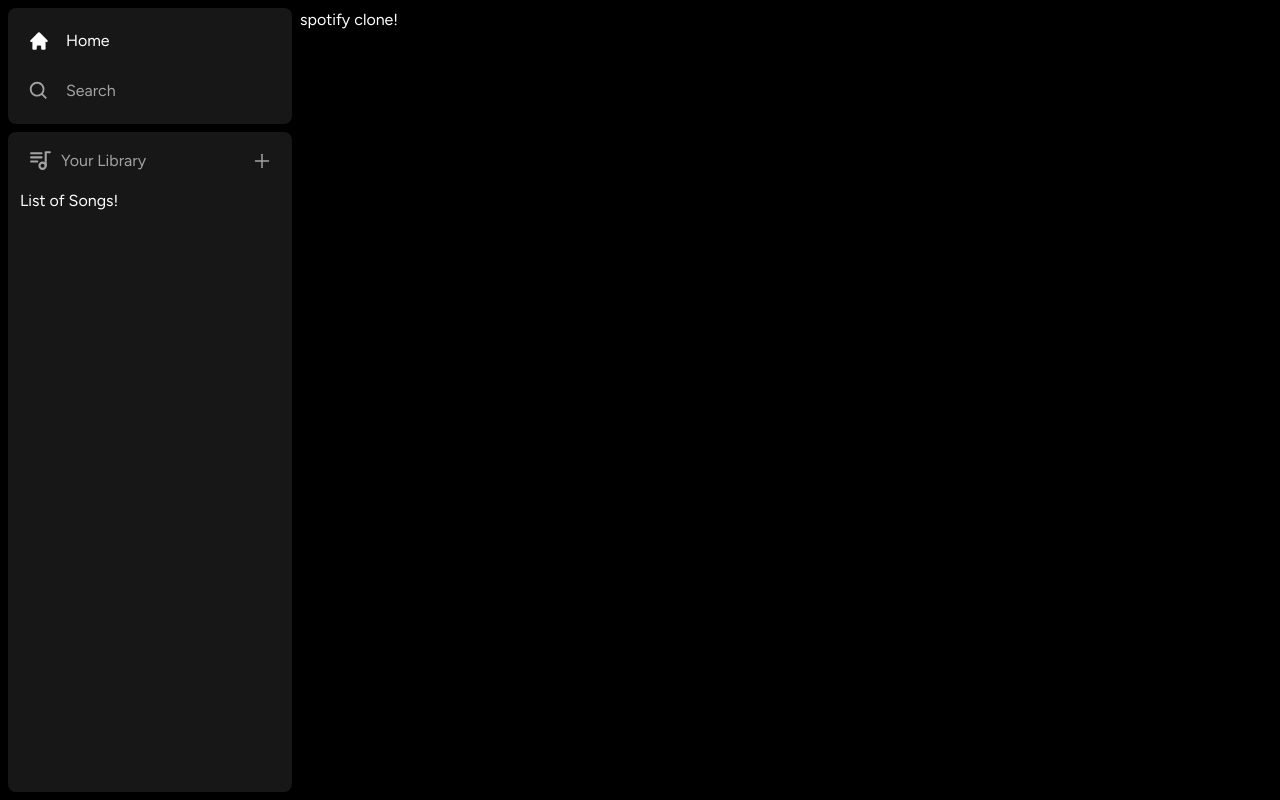
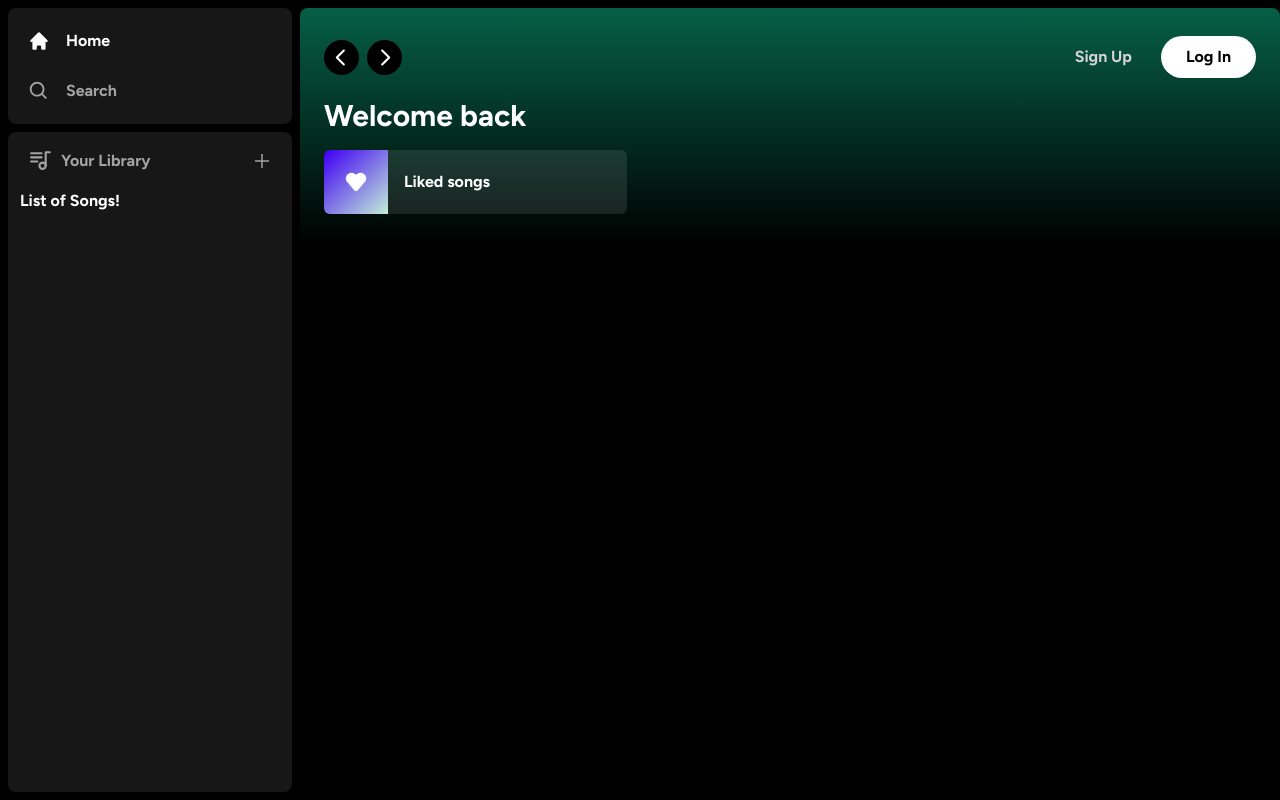
Before and after one commit to Muhammad-Hilmann-f/spotify-clone, a Next.js app: page / in a window 1280 px wide. Built offline with nearby package versions, Linux system fonts and the light colour scheme.

Commit message:
add header

```diff
--- a/app/(site)/page.tsx
+++ b/app/(site)/page.tsx
@@ -1,7 +1,19 @@
+import Header from "@/components/Header";
+import ListItem from "@/components/ListItem";
+
 export default function Home() {
   return (
     <>
-      <p>spotify clone!</p>
+      <div className="text-neutral-900 rounded-lg h-full w-full overflow-hidden overflow-y-auto">
+        <Header>
+          <div className="mb-2">
+            <h1 className="text-white text-3xl font-semibold">Welcome back</h1>
+            <div className="grid grid-cols-1 sm:grid-cols-2 xl:grid-cols-3 2xl:grid-cols-4 gap-3 mt-4">
+              <ListItem image="/images/liked.png" name="Liked songs" />
+            </div>
+          </div>
+        </Header>
+      </div>
     </>
   );
 }
--- a/app/layout.tsx
+++ b/app/layout.tsx
@@ -5,7 +5,7 @@
 
 const font = Figtree({
   subsets: ["latin"],
-  weight: "400",
+  weight: "700",
 });
 
 export const metadata: Metadata = {
@@ -21,7 +21,7 @@
   return (
     <html lang="en">
       <body className={`${font.className} antialiased`}>
-        <Sidebar> {children} </Sidebar>
+        <Sidebar>{children} </Sidebar>
       </body>
     </html>
   );
--- /dev/null
+++ b/components/Button.tsx
@@ -0,0 +1,26 @@
+import { forwardRef } from "react";
+import { twMerge } from "tailwind-merge";
+
+interface ButtonProps extends React.ButtonHTMLAttributes<HTMLButtonElement> {}
+const Button = forwardRef<HTMLButtonElement, ButtonProps>(
+  ({ className, children, disabled, type = "button", ...props }, ref) => {
+    return (
+      <button
+        type={type}
+        className={twMerge(
+          `w-full rounded-full bg-green-500 border border-transparent px-3 py-3 disabled:cursor-not-allowed disabled:opacity-50 text-black font-bold hover:opacity-75 transition`,
+          className
+        )}
+        disabled={disabled}
+        ref={ref}
+        {...props}
+      >
+        {children}
+      </button>
+    );
+  }
+);
+
+Button.displayName = "Button";
+
+export default Button;
--- /dev/null
+++ b/components/Header.tsx
@@ -0,0 +1,73 @@
+"use client";
+
+import { useRouter } from "next/router";
+import { BiSearch } from "react-icons/bi";
+import { HiHome } from "react-icons/hi";
+import { RxCaretLeft, RxCaretRight } from "react-icons/rx";
+import { twMerge } from "tailwind-merge";
+import Button from "./Button";
+
+interface HeaderProps {
+  children: React.ReactNode;
+  className?: string;
+}
+
+const Header: React.FC<HeaderProps> = ({ children, className }) => {
+  //const router = useRouter();
+
+  const handleLogout = () => {
+    // Logika logout Anda di sini
+  };
+
+  return (
+    <div
+      className={twMerge(
+        `h-fit bg-gradient-to-b from-emerald-800 p-6`,
+        className
+      )}
+    >
+      <div className="w-full mb-4 flex items-center justify-between">
+        <div className="hidden md:flex gap-x-2 items-center">
+          <button
+            onClick={() => router.back()}
+            className="rounded-full bg-black flex items-center justify-center cursor-pointer hover:opacity-75 transition"
+          >
+            <RxCaretLeft className="text-white" size={35} />
+          </button>
+          <button
+            onClick={() => router.forward()}
+            className="rounded-full bg-black flex items-center justify-center cursor-pointer hover:opacity-75 transition"
+          >
+            <RxCaretRight className="text-white" size={35} />
+          </button>
+        </div>
+        <div className="flex md:hidden gap-x-2 items-center">
+          <button className="rounded-full p-2 bg-white flex items-center justify-center hover:opacity-75 transition">
+            <HiHome className="text-black" size={20} />
+          </button>
+          <button className="rounded-full p-2 bg-white flex items-center justify-center hover:opacity-75 transition">
+            <BiSearch className="text-black" size={20} />
+          </button>
+        </div>
+        <div className="flex justify-between gap-x-4 items-center">
+          <div>
+            <Button
+              onClick={() => {}}
+              className="bg-transparent text-neutral-300 font-medium"
+            >
+              Sign Up
+            </Button>
+          </div>
+          <div>
+            <Button onClick={() => {}} className="bg-white px-6 py-2">
+              Log In
+            </Button>
+          </div>
+        </div>
+      </div>
+      {children}
+    </div>
+  );
+};
+
+export default Header;
--- /dev/null
+++ b/components/ListItem.tsx
@@ -0,0 +1,31 @@
+"use client";
+
+import Image from "next/image";
+import { useRouter } from "next/router";
+import { FaPlay } from "react-icons/fa";
+
+interface ListItemProps {
+  image: string;
+  name: string;
+  href: string;
+}
+const ListItem: React.FC<ListItemProps> = ({ image, name, href }) => {
+  //const router = useRouter();
+  const onClick = () => {
+    // add authentication before push
+    router.push(href);
+  };
+  return (
+    <button className="relative group flex items-center rounded-md overflow-hidden gap-x-4 bg-neutral-100/10 hover:bg-neutral-100/20 transition pr-4">
+      <div className="relative min-h-[64px] min-w-[64px]">
+        <Image className="object-cover" fill src={image} alt="Image" />
+      </div>
+      <p className="text-white font-medium truncate py-5">{name}</p>
+      <div className="absolute transition opacity-0 rounded-full flex items-center justify-center bg-green-500 p-4 drop-shadow-md right-5 group-hover:opacity-100 hover:scale-110">
+        <FaPlay className="text-black" />
+      </div>
+    </button>
+  );
+};
+
+export default ListItem;
```
Also changed, not shown: public/images/liked.png (added).
